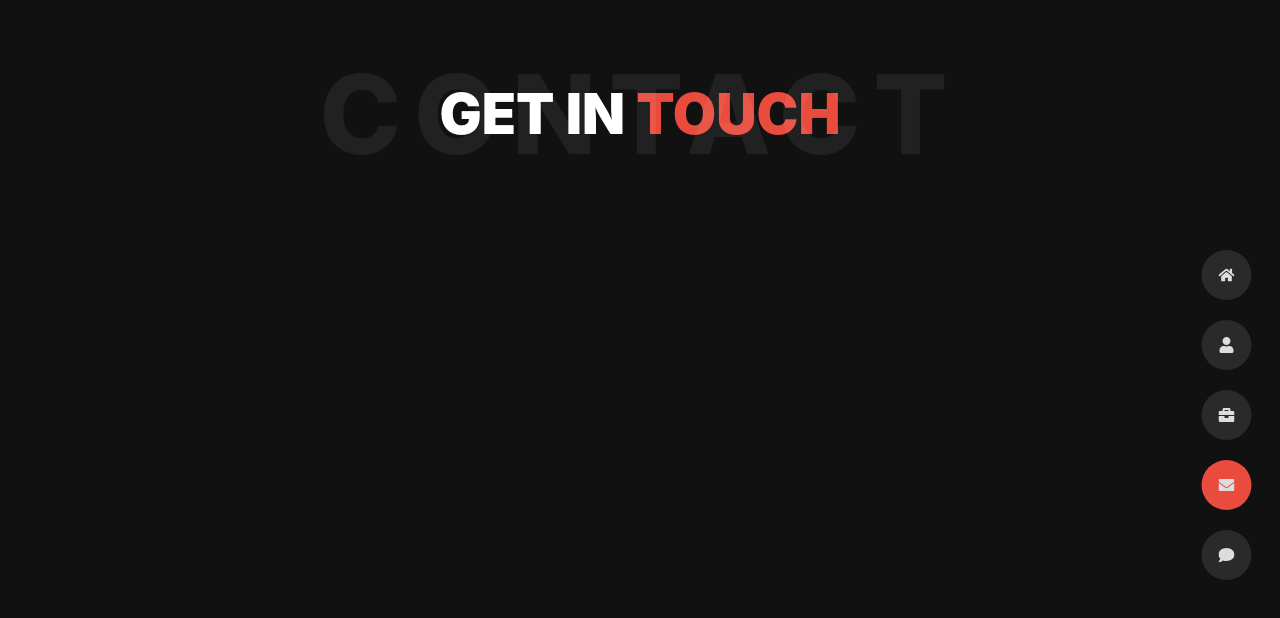
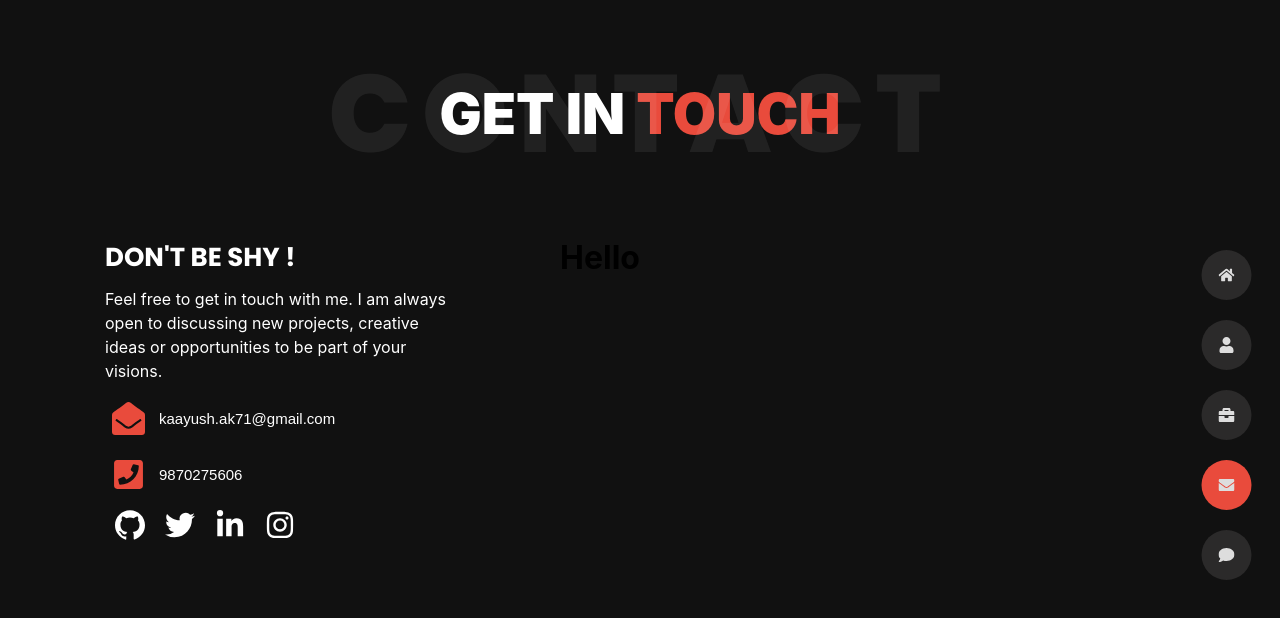
Before and after one commit to kaayush71/portfolio, a React (Create React App) app: page /contact in a window 1280 px wide. Shown: the top 618 px of the page. Built offline with nearby package versions, Linux system fonts and the light colour scheme; the HTML template or start-up script is replaced by a standard one.

Commit message:
updated contact page

```diff
--- a/src/pages/contactPage/ContactPage.jsx
+++ b/src/pages/contactPage/ContactPage.jsx
@@ -1,5 +1,12 @@
 import React from 'react';
 import styles from './contactPage.module.scss';
+import { FaEnvelopeOpen } from 'react-icons/fa';
+import { FaPhoneSquare } from 'react-icons/fa';
+import { SiGithub } from 'react-icons/si';
+import { SiTwitter } from 'react-icons/si';
+import { FaLinkedinIn } from 'react-icons/fa';
+import { FaInstagram } from 'react-icons/fa';
+
 
 export default function ContactPage() {
   return (
@@ -10,6 +17,41 @@ export default function ContactPage() {
         </h1>
         <span className={styles.sub}>CONTACT</span>
       </div>
+      <div className={styles.main}>
+        <div className={styles.main_left}>
+          <h2 className={styles.main_left__head}>DON'T BE SHY !</h2>
+          <p className={styles.main_left__para}>
+            Feel free to get in touch with me. I am always open to discussing
+            new projects, creative ideas or opportunities to be part of your
+            visions.
+          </p>
+          <div className={styles.main_left__con}>
+            <FaEnvelopeOpen className={styles.conicons} />
+            <p>kaayush.ak71@gmail.com</p>
+          </div>
+          <div className={styles.main_left__con}>
+            <FaPhoneSquare className={styles.conicons} />
+            <p>9870275606</p>
+          </div>
+          <div className={styles.main_left__social}>
+            <a>
+              <SiGithub />
+            </a>
+            <a>
+              <SiTwitter />
+            </a>
+            <a>
+              <FaLinkedinIn />
+            </a>
+            <a>
+              <FaInstagram />
+            </a>
+          </div>
+        </div>
+        <div className={styles.main_right}>
+          <h1>Hello</h1>
+        </div>
+      </div>
     </div>
   );
 }
--- a/src/pages/contactPage/contactPage.module.scss
+++ b/src/pages/contactPage/contactPage.module.scss
@@ -1,3 +1,8 @@
+p,h1,h2,h3 {
+  padding: 0;
+  margin: 0;
+}
+
 .contact {
     min-height: 100vh;
     width: 100%;
@@ -34,5 +39,65 @@
     text-transform: uppercase;
     transform: translateY(-50%);
     color: rgba(255, 255, 255, 0.07);
-    letter-spacing: 0.8rem;
+    letter-spacing: 10px;
+    font-family: poppins;
+    line-height: 77px;
   }
+
+  .main {
+    height: 30vh;
+    // background-color: wheat;
+    max-width: 1100px;
+    margin: 0 auto;
+    display: flex;
+    padding: 10px;
+    &_left {
+      padding: 0 15px;
+      text-align: left;
+      // flex: 40%;
+      flex: 0 0 40% ;
+      &__head {
+        color: white;
+        font-family: poppins;
+        font-size: 26px;
+      }
+      &__para {
+        max-width: 350px;
+        text-align: left;
+        margin: 10px 0;
+        color: white;
+        line-height: 24px;
+      }
+      &__con {
+        margin:15px 0;
+        display: flex;
+        align-items: center;
+        p {
+          color: white;
+          font-size: 15px;
+          font-family:sans-serif;
+        }
+        &>* {
+          margin: 4px 7px;
+        }
+      }
+
+      &__social {
+        &>* {
+          color: white;
+          margin: 10px 10px;
+          font-size: 30px;
+          border-radius: 50%;
+          transition: all 0.3s ease;
+          &:hover {
+            color: var(--red);
+          }
+        }
+      }
+    }
+  }
+
+  .conicons {
+    color: var(--red);
+    font-size: 33px;
+  }
```
